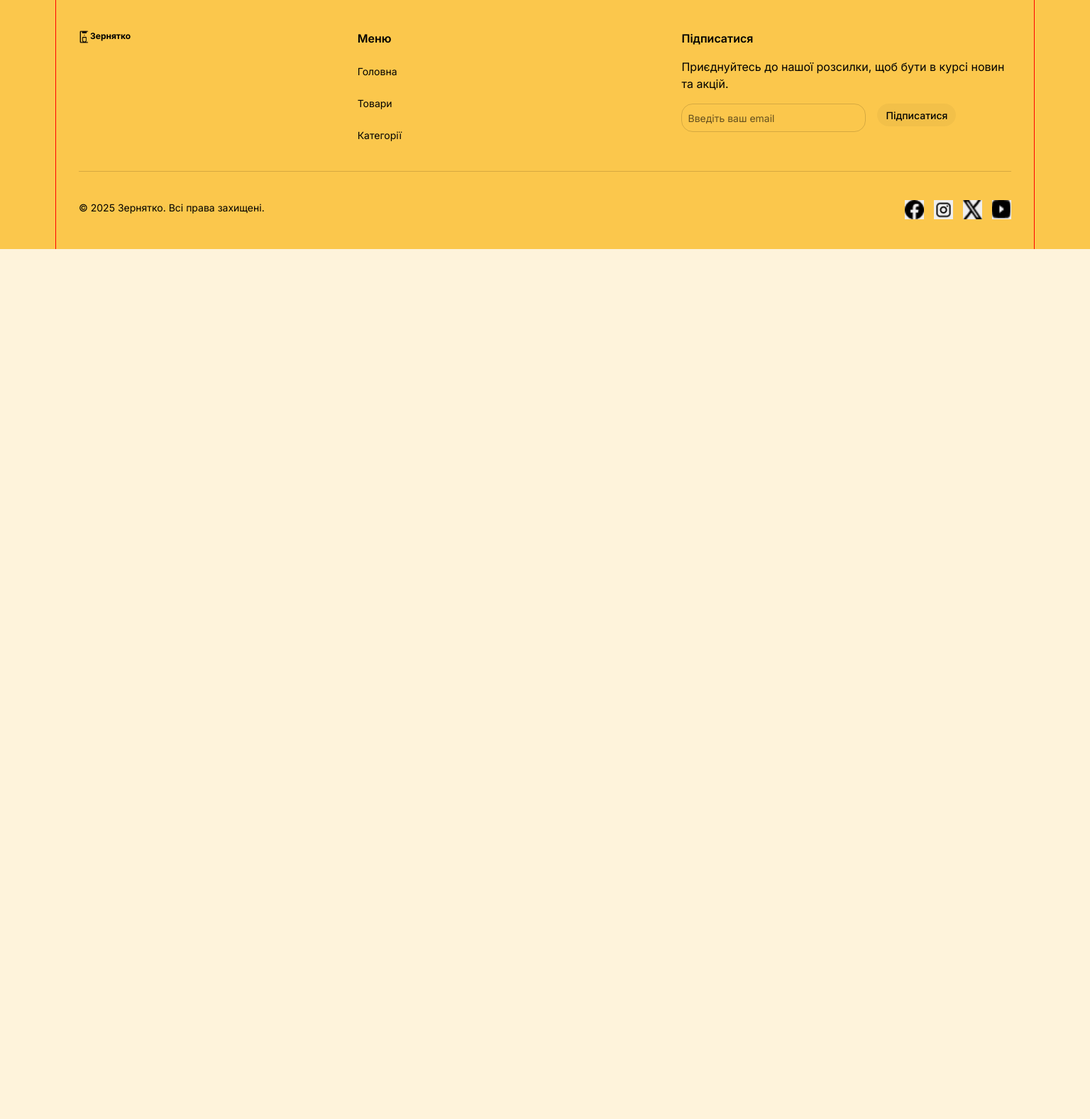
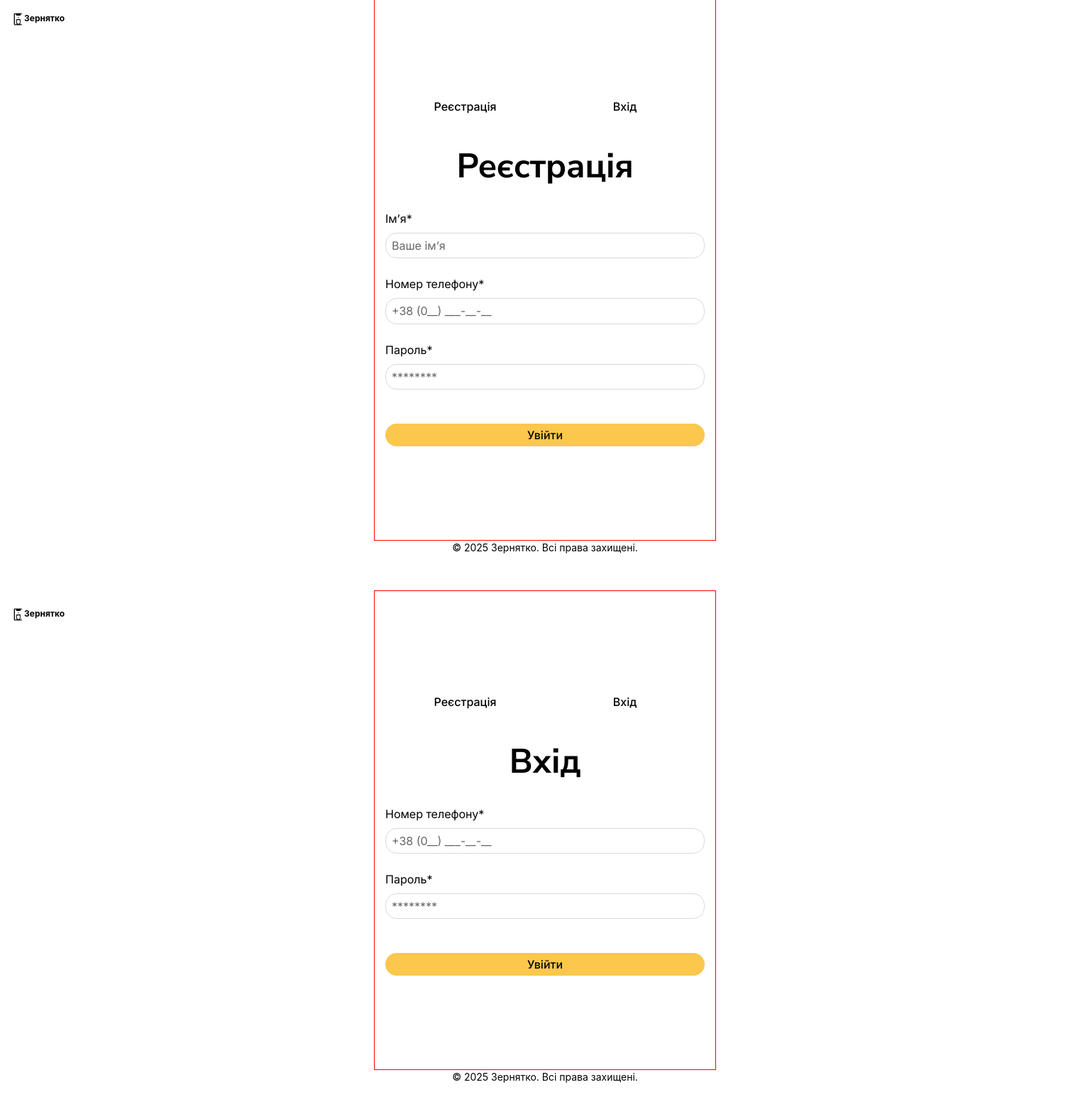
Before and after one commit to Yosohanomi/-react-project, a React (Create React App) app: page /-react-project/products in a window 1536 px wide. Shown: the part 8880-10457 px from the top of the page at 71% size. Before the commit the page ends 9231 px from the top, so only its background shows below. Built offline with nearby package versions, Linux system fonts and the light colour scheme.

Commit message:
register and login

```diff
--- a/src/components/Logo/Logo.jsx
+++ b/src/components/Logo/Logo.jsx
@@ -1,8 +1,8 @@
 import styles from './Logo.module.css'
 import coffeeLogo from '../../images/header-images/coffee_maker.png';
-export const Logo = () => {
+export const Logo = ({secondClass}) => {
     return <>
-    <a href="#" className={styles.logo}>
+    <a href="#" className={`${styles.logo} ${secondClass}`}>
                     <img src={coffeeLogo} alt="coffeeLogo" className={styles.logo__image} />
                     Зернятко
     </a>
--- a/src/pages/Homepage/Homepage.jsx
+++ b/src/pages/Homepage/Homepage.jsx
@@ -10,6 +10,8 @@ import {ProductsList} from "../ProductsList/ProductsList"
 import { ProductInfo } from "../ProductInfo/ProductInfo";
 import { Order } from "../Order/Order";
 import { Cabinet } from "../Cabinet/Cabinet"
+import { Register } from "../Register/Register";
+import { Login } from "../Login/Login";
 
 export const Homepage = () => {
     return <>
@@ -25,6 +27,8 @@ export const Homepage = () => {
             <ProductInfo/>
             <Order/>
             <Cabinet/>
+            <Register/>
+            <Login/>
         </main>
         <Footer/>
     </>
--- /dev/null
+++ b/src/pages/Login/Login.jsx
@@ -0,0 +1,47 @@
+import styles from "./Login.module.css";
+import { InputForm } from "../../components/InputForm/InputForm";
+import { YellowBtn } from "../../components/YellowBtn/YellowBtn";
+import { Container } from "../../components/Container/Container";
+import { Logo } from "../../components/Logo/Logo";
+
+export const Login = () => {
+  return (
+    <div className={styles.login}>
+      <Logo secondClass={styles.pos__logo} />
+
+      <Container>
+        <div className={styles.login__buttons}>
+          <button className={styles.login__btn}>Реєстрація</button>
+          <button className={styles.login__btn}>Вхід</button>
+        </div>
+
+        <h2 className={styles.login__title}>Вхід</h2>
+
+        <div className={styles.login__thumb}>
+          <InputForm
+            label="Номер телефону*"
+            id="phone"
+            type="tel"
+            placeholder="+38 (0__) ___-__-__"
+          />
+          <InputForm
+            label="Пароль*"
+            id="password"
+            type="password"
+            placeholder="********"
+          />
+
+          <YellowBtn
+            text="Увійти"
+            secondClass={styles.login__login}
+          />
+        </div>
+
+
+      </Container>
+      <p className={styles.rights}>
+          © 2025 Зернятко. Всі права захищені.
+        </p>
+    </div>
+  );
+};
--- /dev/null
+++ b/src/pages/Login/Login.module.css
@@ -0,0 +1,120 @@
+.login {
+    background-color: #fff;
+    position: relative;
+}
+
+.login > div {
+    padding: 132px 15px;
+}
+
+.pos__logo {
+    position: absolute;
+    top: 23px;
+    left: 18px;
+}
+
+.login__buttons {
+    display: flex;
+}
+
+.login__btn {
+    font-weight: 400;
+    font-size: 14px;
+    line-height: 150%;
+    color: #000;
+    background-color: transparent;
+    width: 100%;
+    padding: 12px 24px;
+    transition: all 0.3ms ease-in-out;
+}
+
+.login__btn:hover,
+.login__btn:focus {
+    border-bottom: 1px solid rgba(0, 0, 0, 0.15);
+}
+
+.login__title {
+    font-family: "Nunito Sans", sans-serif;
+    font-weight: 700;
+    font-size: 36px;
+    line-height: 120%;
+    letter-spacing: -0.01em;
+    text-align: center;
+    color: #000;
+    margin: 32px 0;
+}
+
+.login__thumb {
+    display: flex;
+    flex-direction: column;
+    gap: 24px;
+}
+
+.login__login {
+    font-weight: 500;
+    font-size: 14px;
+    line-height: 150%;
+    color: #000;
+    width: 100%;
+    margin-top: 24px;
+}
+
+.rights {
+    height: 72px;
+    font-weight: 400;
+    font-size: 12px;
+    line-height: 150%;
+    text-align: center;
+    color: #000;
+}
+
+@media screen and (min-width:768px) {
+    .login__buttons {
+        justify-content: center;
+        align-items: center;
+    }
+
+    .login > div {
+        width: 480px;
+    }
+}
+
+@media screen and (min-width:1440px) {
+    .login {
+        background-color: #fff;
+        position: relative;
+    }
+
+    .pos__logo {
+        position: absolute;
+        top: 23px;
+        left: 18px;
+    }
+
+    .login__buttons {
+        display: flex;
+    }
+
+    .login__btn {
+        font-weight: 500;
+        font-size: 16px;
+    }
+
+    .login__title {
+        font-size: 48px;
+    }
+
+    .login__thumb {
+        display: flex;
+        flex-direction: column;
+        gap: 24px;
+    }
+
+    .login__login {
+        font-size: 16px;
+    }
+
+    .rights {
+        font-size: 14px;
+    }
+}
--- /dev/null
+++ b/src/pages/Register/Register.jsx
@@ -0,0 +1,53 @@
+import styles from "./Register.module.css";
+import { InputForm } from "../../components/InputForm/InputForm";
+import { YellowBtn } from "../../components/YellowBtn/YellowBtn";
+import { Container } from "../../components/Container/Container";
+import { Logo } from "../../components/Logo/Logo";
+
+export const Register = () => {
+  return (
+    <div className={styles.register}>
+      <Logo secondClass={styles.pos__logo} />
+
+      <Container>
+        <div className={styles.register__buttons}>
+          <button className={styles.register__btn}>Реєстрація</button>
+          <button className={styles.register__btn}>Вхід</button>
+        </div>
+
+        <h2 className={styles.register__title}>Реєстрація</h2>
+
+        <div className={styles.register__thumb}>
+        <InputForm
+            label="Імʼя*"
+            id="name"
+            type="text"
+            placeholder="Ваше ім’я"
+          />
+          <InputForm
+            label="Номер телефону*"
+            id="phone"
+            type="tel"
+            placeholder="+38 (0__) ___-__-__"
+          />
+          <InputForm
+            label="Пароль*"
+            id="password"
+            type="password"
+            placeholder="********"
+          />
+
+          <YellowBtn
+            text="Увійти"
+            secondClass={styles.register__login}
+          />
+        </div>
+
+
+      </Container>
+      <p className={styles.rights}>
+          © 2025 Зернятко. Всі права захищені.
+        </p>
+    </div>
+  );
+};
--- /dev/null
+++ b/src/pages/Register/Register.module.css
@@ -0,0 +1,119 @@
+.register {
+    background-color: #fff;
+    position: relative;
+}
+
+.register > div {
+    padding: 132px 15px;
+}
+
+.pos__logo {
+    position: absolute;
+    top: 23px;
+    left: 18px;
+}
+
+.register__buttons {
+    display: flex;
+}
+
+.register__btn {
+    font-weight: 400;
+    font-size: 14px;
+    line-height: 150%;
+    color: #000;
+    background-color: transparent;
+    width: 100%;
+    padding: 12px 24px;
+    transition: all 0.3ms ease-in-out;
+}
+
+.register__btn:hover,
+.register__btn:focus {
+    border-bottom: 1px solid rgba(0, 0, 0, 0.15);
+}
+
+.register__title {
+    font-family: "Nunito Sans", sans-serif;
+    font-weight: 700;
+    font-size: 36px;
+    line-height: 120%;
+    letter-spacing: -0.01em;
+    text-align: center;
+    color: #000;
+    margin: 32px 0;
+}
+
+.register__thumb {
+    display: flex;
+    flex-direction: column;
+    gap: 24px;
+}
+
+.register__login {
+    font-weight: 500;
+    font-size: 14px;
+    line-height: 150%;
+    color: #000;
+    width: 100%;
+    margin-top: 24px;
+}
+
+.rights {
+    height: 72px;
+    font-weight: 400;
+    font-size: 12px;
+    line-height: 150%;
+    text-align: center;
+    color: #000;
+}
+
+@media screen and (min-width:768px) {
+    .register__buttons {
+        justify-content: center;
+        align-items: center;
+    }
+    .register > div {
+        width: 480px;
+    }
+}
+
+@media screen and (min-width:1440px) {
+    .register {
+        background-color: #fff;
+        position: relative;
+    }
+
+    .pos__logo {
+        position: absolute;
+        top: 23px;
+        left: 18px;
+    }
+
+    .register__buttons {
+        display: flex;
+    }
+
+    .register__btn {
+        font-weight: 500;
+        font-size: 16px;
+    }
+
+    .register__title {
+        font-size: 48px;
+    }
+
+    .register__thumb {
+        display: flex;
+        flex-direction: column;
+        gap: 24px;
+    }
+
+    .register__login {
+        font-size: 16px;
+    }
+
+    .rights {
+        font-size: 14px;
+    }
+}
```
